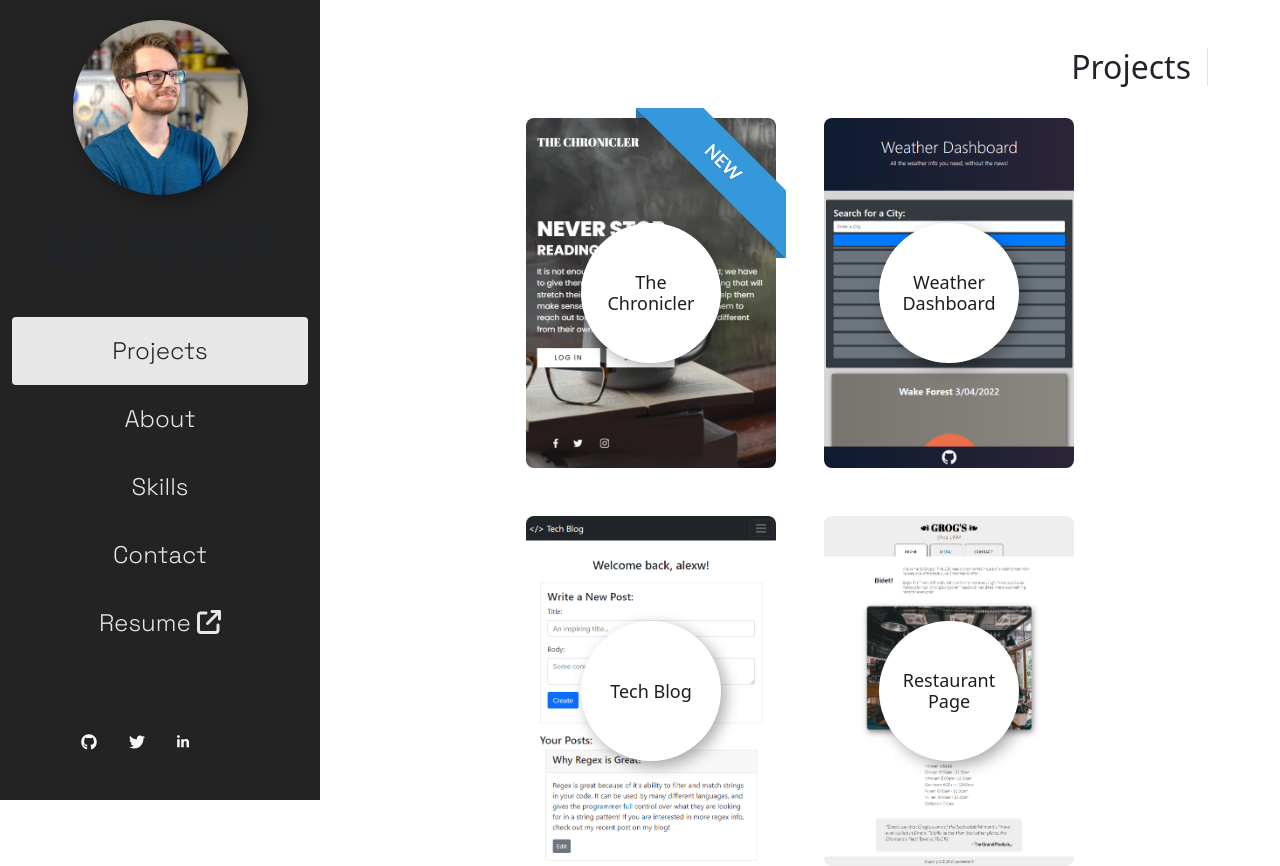
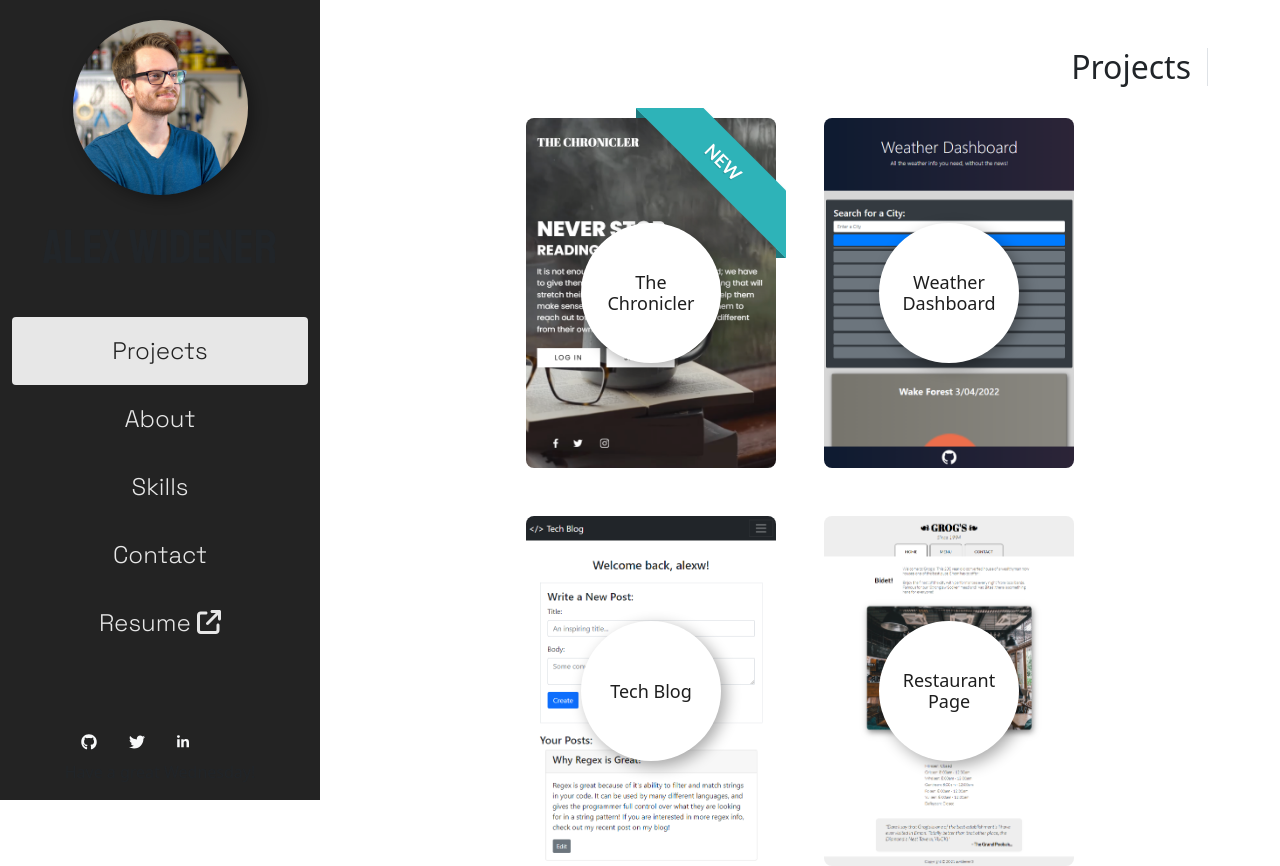
Before and after one commit to awidener3/portfolio, a React (Create React App) app: page / in a window 1280 px wide. Shown: the top 866 px of the page. Built offline with nearby package versions, Linux system fonts and the light colour scheme; the HTML template or start-up script is replaced by a standard one.

Commit message:
changed 'new' banner to match website colors

```diff
--- a/src/components/projects/projectCard.css
+++ b/src/components/projects/projectCard.css
@@ -70,14 +70,14 @@
 	z-index: -1;
 	content: '';
 	display: block;
-	border: 5px solid #2980b9;
+	border: 5px solid #218185;
 }
 .ribbon span {
 	position: absolute;
 	display: block;
 	width: 225px;
 	padding: 15px 0;
-	background-color: #3498db;
+	background-color: #2eb3b8;
 	box-shadow: 0 5px 10px rgba(0, 0, 0, 0.1);
 	color: #fff;
 	font: 700 18px/1 'Lato', sans-serif;
```
